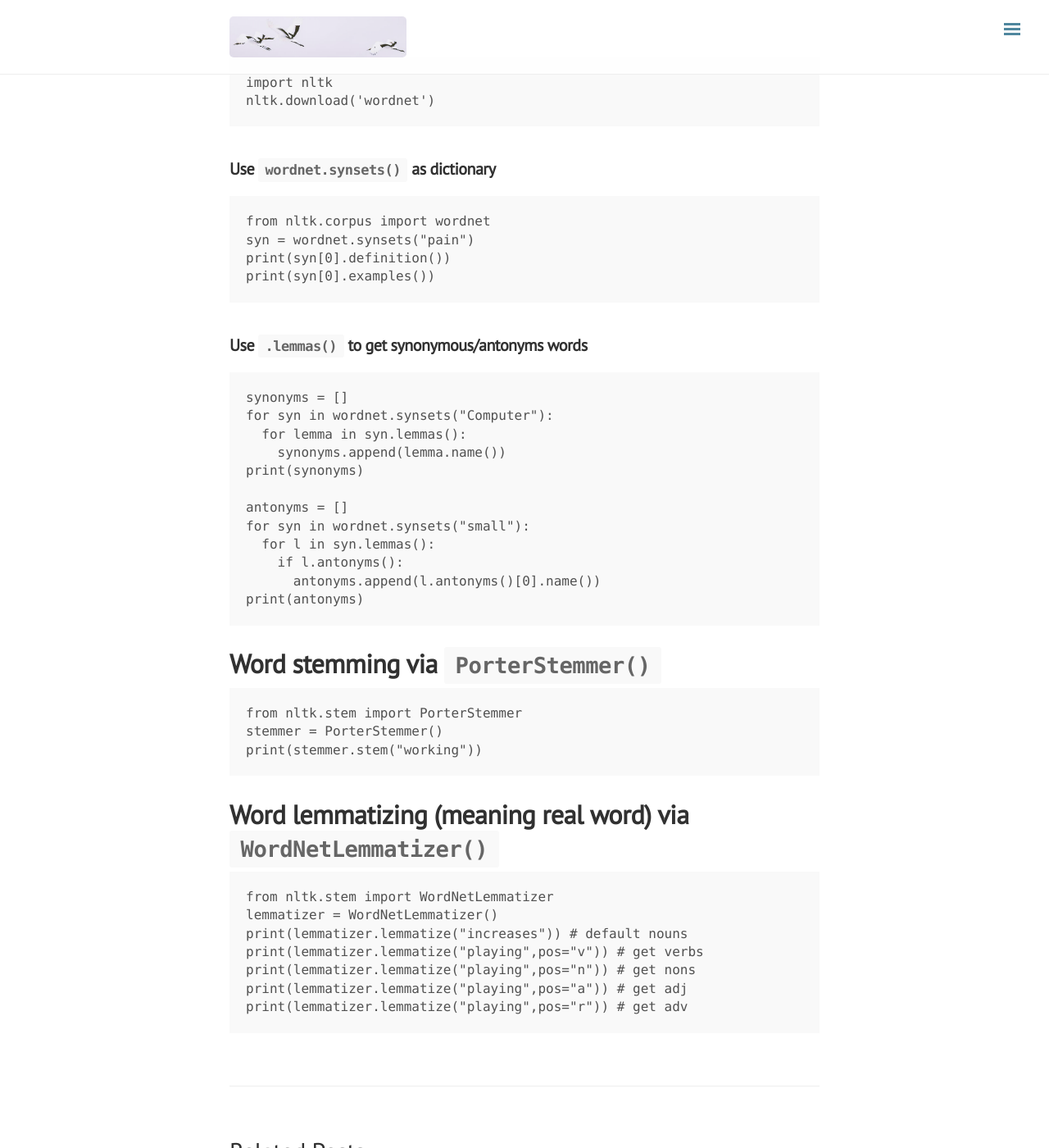
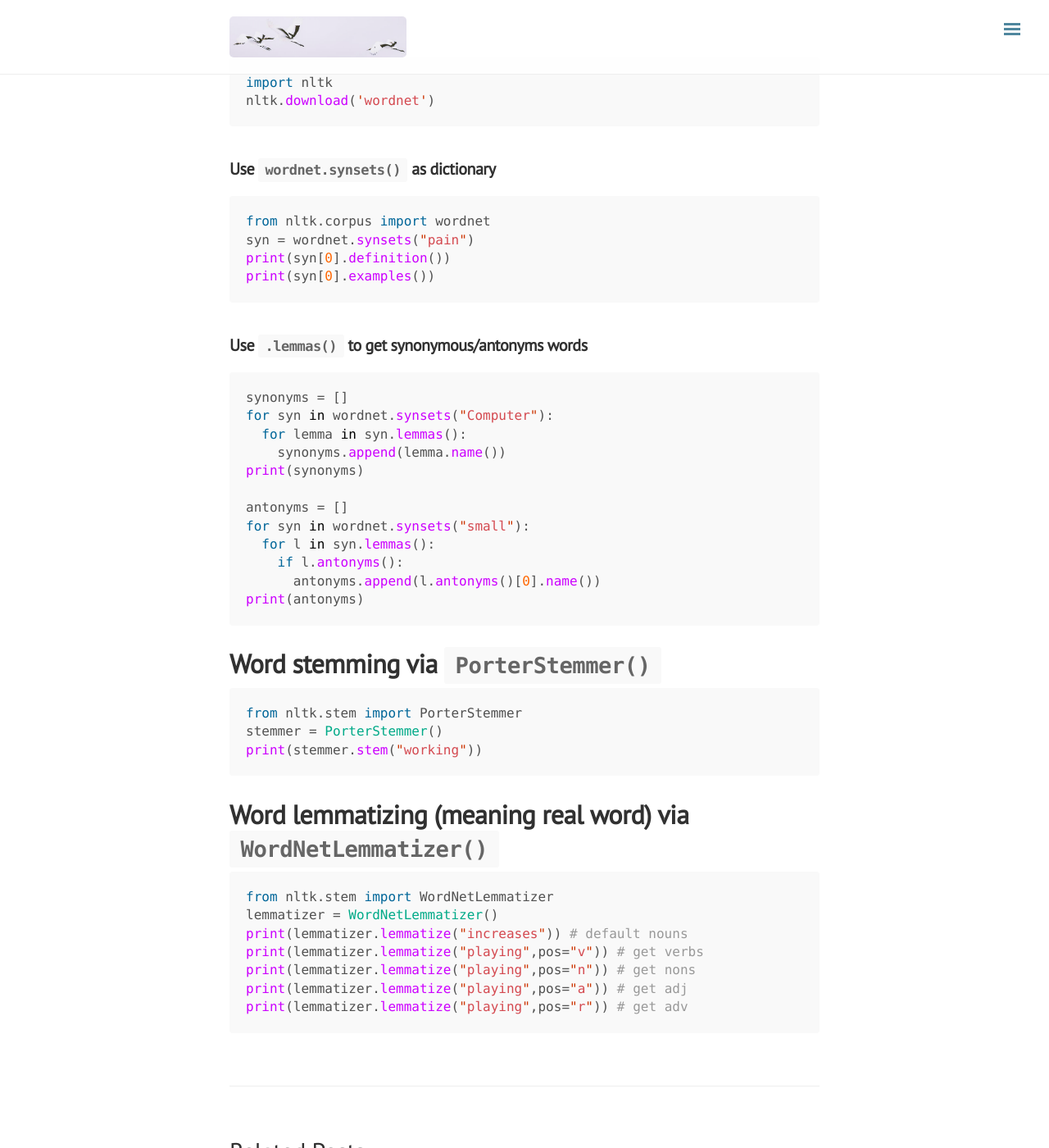
Before and after one commit to ylyy93/my_blog, a Jekyll site: the page built from _posts/datascience/2020-03-25-nlp-nltk.md, in a window 1280 px wide and 1400 px high, scrolled down 2567 px. Shown: the whole window at 82% size. Built offline with Jekyll 4.4.1, drawn with Linux system fonts in a browser that asks for light colours; nearby versions of some CDN libraries; comment, search, counter and statistics services are not loaded; some of the changed text lies outside the part shown.

Commit message:
rebuilding site Thu Mar 26 12:51:57 PDT 2020

````diff
--- a/_posts/datascience/2020-03-25-nlp-nltk.md
+++ b/_posts/datascience/2020-03-25-nlp-nltk.md
@@ -12,7 +12,7 @@ pip install nltk
 ```
 
 ## Use `urllib` module to crawl the web page
-```python3
+```python
 import nltk
 import urllib.request
 response = urllib.request.urlopen("http://php.net/")
@@ -21,7 +21,7 @@ print(html)
 ```
 
 # Use `BeautifulSoup` to clean the grabbed text
-```python3
+```python
 from bs4 import BeautifulSoup
 soup = BeautifulSoup(html,"html5lib")
 text = soup.get_text(strip=True)
@@ -30,13 +30,13 @@ print(text)
 
 # Use `.split()` to convert text into tokens (i.e., words)
 
-```python3s
+```python
 tokens = [t for t in text.split()]
 print(tokens)
 ```
 
 # Use `nltk.FreqDist()` Count word frequency
-```python3
+```python
 freq = nltk.FreqDist(tokens)
 for key,val in freq.items():
     print (str(key) + ":" + str(val))
@@ -44,20 +44,20 @@ for key,val in freq.items():
 
 
 # Plot using `freq.plot(20,cumulative=False)`
-```python3
+```python
 freq.plot(20,cumulative=False)
 ```
 
 # Removing Stop Words Using nltk
 
 ## install `stopwords` first
-```python3
+```python
 import nltk
 nltk.download('stopwords')
 ```
 
 ## Remove stopwords from `stopwords.words('english')`
-```python3
+```python
 from nltk.corpus import stopwords
 
 clean_tokens = tokens[:]
@@ -74,20 +74,20 @@ for key,val in freq.items():
 
 ## install `punkt` first
 
-```python3
+```python
 import nltk
 nltk.download('punkt')
 ```
 
 ## use `sent_tokenize()` to parse the text to sentences
-```python3
+```python
 from nltk.tokenize import sent_tokenize
 mytext = "Hello Adam, how are you? I hope everything is going well. Today is a good day, see you dude."
 print(sent_tokenize(mytext))
 ```
 
 ## use `word_tokenize()` to parse the text to sentences
-```python3
+```python
 from nltk.tokenize import word_tokenize
 print(word_tokenize(mytext))
 ```
@@ -96,13 +96,13 @@ print(word_tokenize(mytext))
 
 ## install `wordnet` first
 
-```python3
+```python
 import nltk
 nltk.download('wordnet')
 ```
 
 ## Use `wordnet.synsets()` as dictionary
-```python3
+```python
 from nltk.corpus import wordnet
 syn = wordnet.synsets("pain")
 print(syn[0].definition())
@@ -111,7 +111,7 @@ print(syn[0].examples())
 
 
 ## Use `.lemmas()` to get synonymous/antonyms words
-```python3
+```python
 synonyms = []
 for syn in wordnet.synsets("Computer"):
   for lemma in syn.lemmas():
@@ -128,7 +128,7 @@ print(antonyms)
 
 # Word stemming via `PorterStemmer()`
 
-```python3
+```python
 from nltk.stem import PorterStemmer
 stemmer = PorterStemmer()
 print(stemmer.stem("working"))
@@ -136,7 +136,7 @@ print(stemmer.stem("working"))
 
 # Word lemmatizing (meaning real word) via `WordNetLemmatizer()`
 
-```python3
+```python
 from nltk.stem import WordNetLemmatizer
 lemmatizer = WordNetLemmatizer()
 print(lemmatizer.lemmatize("increases")) # default nouns
````
Also changed, not shown: _posts/python/2020-03-25-python-data-structure-and-subsetting.md (+1 -1 lines).
